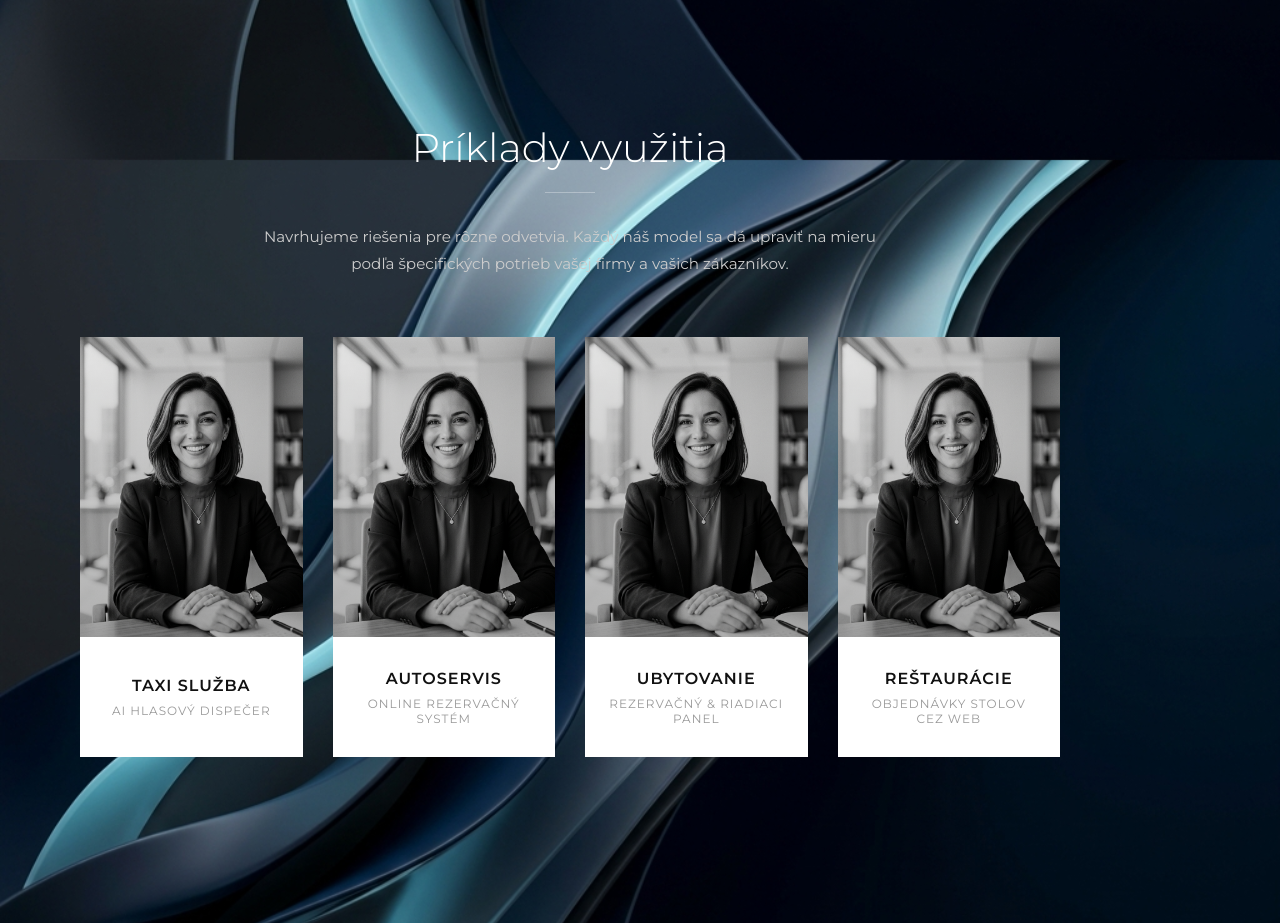
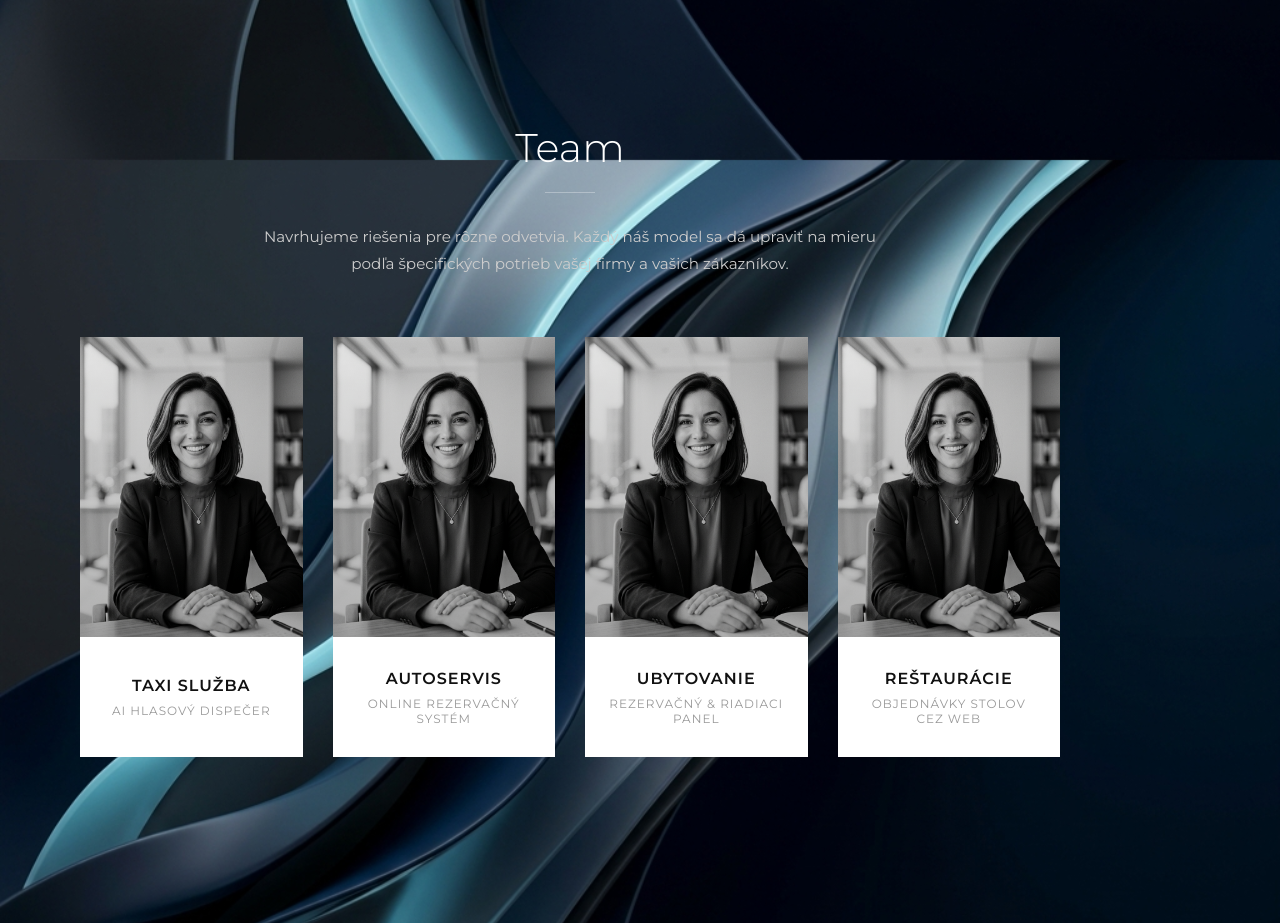
Before and after one commit to websolution4you/telio_comp, a Next.js app: page / in a window 1280 px wide. Shown: the part 2400-3323 px from the top of the page. Built offline with nearby package versions, Linux system fonts and the light colour scheme.

Commit message:
Minor formatting and text updates

```diff
--- a/app/page.tsx
+++ b/app/page.tsx
@@ -237,7 +237,7 @@ export default function HomePage() {
         >
           <div className="container">
             <div className="section-header">
-              <h2>Príklady využitia</h2>
+              <h2>Team</h2>
               <div className="divider"></div>
               <p>Navrhujeme riešenia pre rôzne odvetvia. Každý náš model sa dá upraviť na mieru<br />podľa špecifických potrieb vašej firmy a vašich zákazníkov.</p>
             </div>
```
